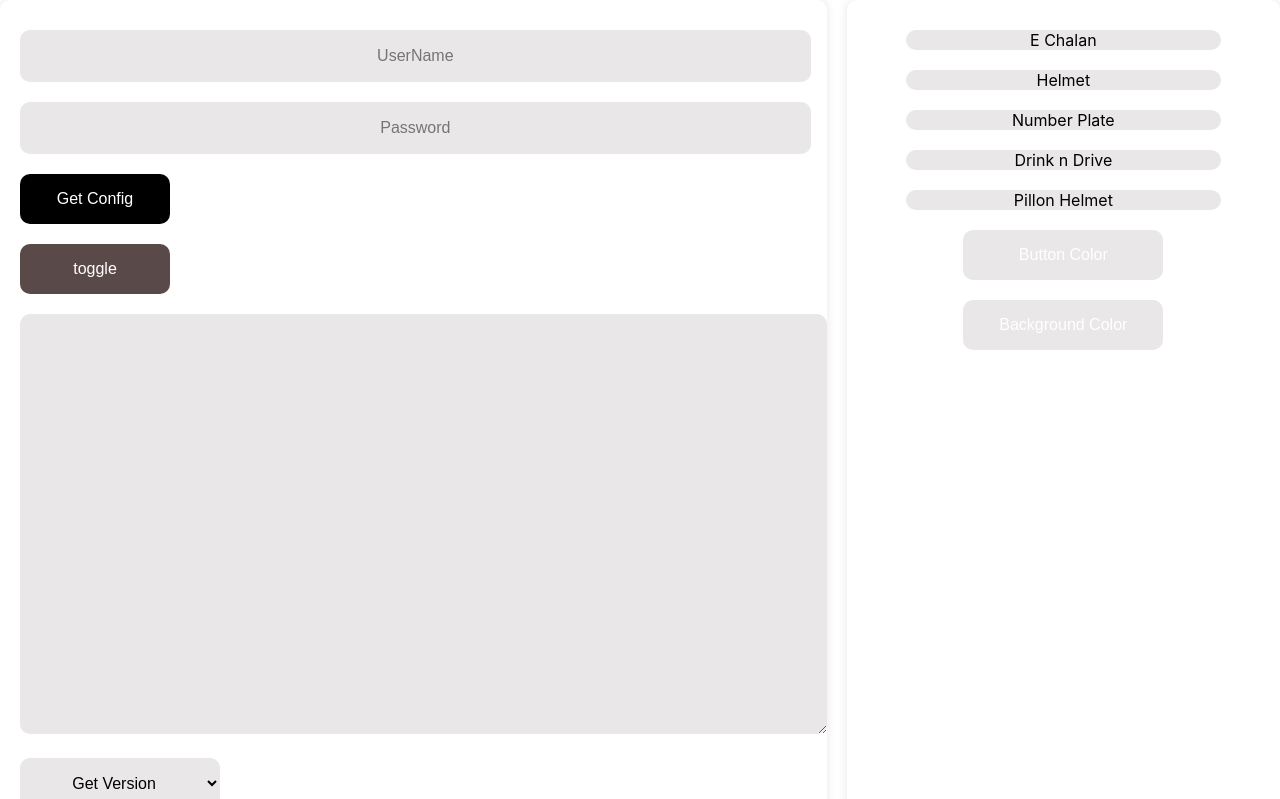
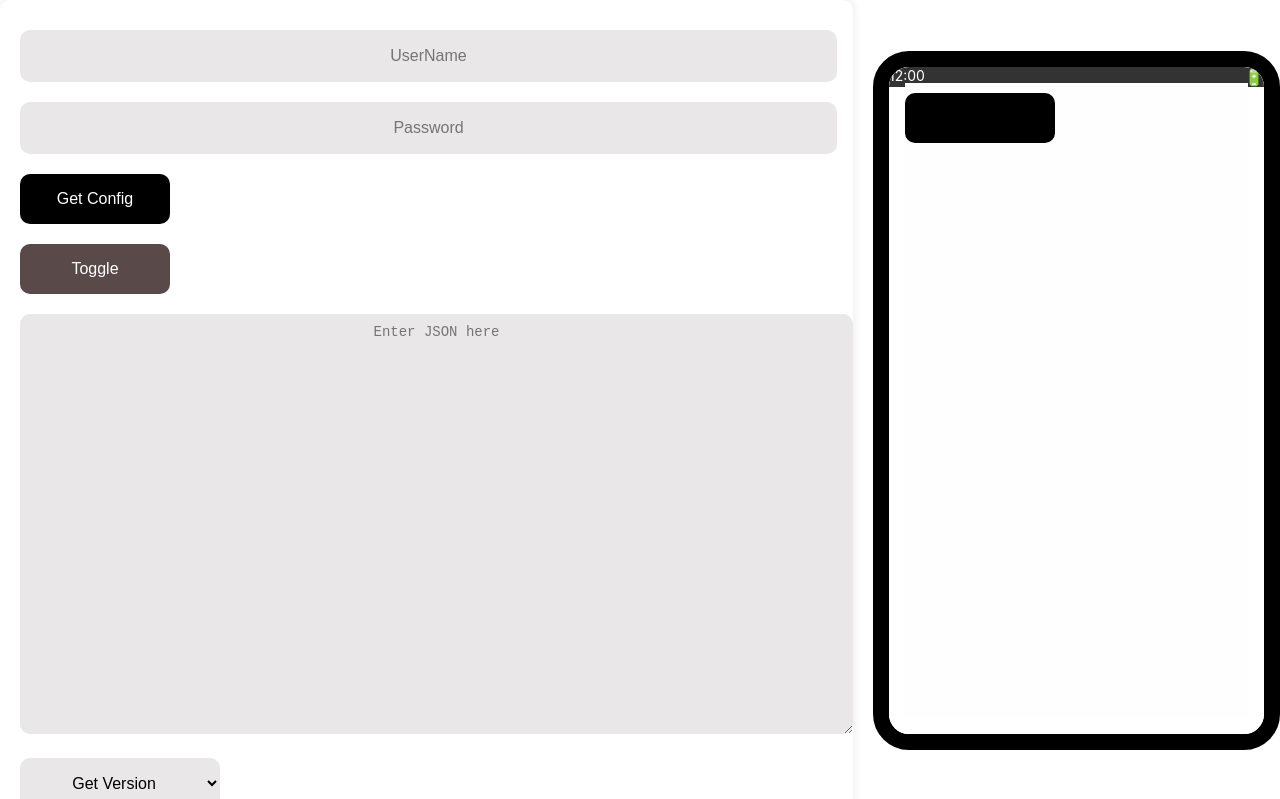
Before and after one commit to Amrock99/POSinator, a React (Create React App) app in the folder razorpay-pos/: page / in a window 1280 px wide. Shown: the top 799 px of the page. Built offline with nearby package versions, Linux system fonts and the light colour scheme.

Commit message:
last-commit

```diff
--- a/razorpay-pos/package.json
+++ b/razorpay-pos/package.json
@@ -3,6 +3,7 @@
   "version": "0.1.0",
   "private": true,
   "dependencies": {
+    "@novnc/novnc": "^1.5.0",
     "@testing-library/jest-dom": "^5.17.0",
     "@testing-library/react": "^13.4.0",
     "@testing-library/user-event": "^13.5.0",
--- a/razorpay-pos/src/App.css
+++ b/razorpay-pos/src/App.css
@@ -1,4 +1,118 @@
-///
+//code 1
+/* .body {
+  font-family: Arial, sans-serif;
+  background-color: #e7e4e4;
+  margin: 0;
+  padding: 20px;
+}
+
+.container {
+  display: flex;
+  justify-content: space-between;
+}
+
+.left-panel,
+.right-panel {
+  background-color: white;
+  padding: 20px;
+  border-radius: 10px;
+  box-shadow: 0 0 10px rgba(0, 0, 0, 0.1);
+}
+
+.left-panel {
+  flex: 2;
+  margin-right: 20px;
+}
+
+.right-panel {
+  flex: 1;
+  display: flex;
+  flex-direction: column;
+  align-items: center;
+}
+
+input[type="text"],
+input[type="password"],
+textarea {
+  width: 100%;
+  height: 50px;
+  margin: 10px 0;
+  background-color: #e9e7e7;
+  border: none;
+  border-radius: 10px;
+  text-align: center;
+  font-size: 16px;
+  color: black;
+}
+
+button {
+  width: 150px;
+  height: 50px;
+  margin: 10px 0;
+  background-color: black;
+  border: none;
+  border-radius: 10px;
+  text-align: center;
+  font-size: 16px;
+  color: white;
+  cursor: pointer;
+}
+
+.toggle-button {
+  background-color: #5a4949;
+  color: white;
+  padding: 10px 20px;
+  border: none;
+  border-radius: 10px;
+  cursor: pointer;
+}
+
+textarea {
+  width: 100%;
+  height: 400px;
+  background-color: #e9e7e7;
+  border-radius: 10px;
+  border: none;
+  padding: 10px;
+  font-size: 14px;
+  color: black;
+}
+
+.dropdown,
+.button-color,
+.background-color {
+  margin: 10px 0;
+  width: 200px;
+  height: 50px;
+  background-color: #e9e7e7;
+  border: none;
+  border-radius: 10px;
+  text-align: center;
+  font-size: 16px;
+}
+
+.right-panel .button {
+  width: 80%;
+  margin: 10px 0;
+  background-color: #e9e7e7;
+  border: none;
+  border-radius: 10px;
+  text-align: center;
+  font-size: 16px;
+  color: black;
+}
+
+.emulator {
+  flex: 1;
+  display: flex;
+  flex-direction: column;
+  align-items: center;
+  width: 100%;
+  height: 100vh;
+  background-color: #fff;
+  box-shadow: 0 0 10px rgba(0, 0, 0, 0.1);
+} */
+
 .body {
   font-family: Arial, sans-serif;
   background-color: #e7e4e4;
@@ -91,3 +205,93 @@ textarea {
   font-size: 16px;
   color: black;
 }
+
+.emulator {
+  flex: 1;
+  display: flex;
+  justify-content: center;
+  align-items: center;
+  height: 100vh;
+}
+
+.android-emulator {
+  position: relative;
+  width: 375px; /* Width of the emulator */
+  height: 667px; /* Height of the emulator */
+  background-color: #ffffff;
+  border: 16px solid #000;
+  border-radius: 36px;
+  box-shadow: 0 0 10px rgba(245, 244, 244, 0.1);
+  overflow: hidden;
+}
+
+.emulator-screen {
+  position: relative;
+  width: 100%;
+  height: 100%;
+  background-color: #fff;
+  display: flex;
+  flex-direction: column;
+  align-items: center;
+}
+
+.status-bar {
+  width: 100%;
+  height: 20px;
+  background-color: #333;
+  color: #fff;
+  display: flex;
+  justify-content: space-between;
+  padding: 0 10px;
+}
+
+.time {
+  font-size: 14px;
+}
+
+.battery {
+  font-size: 16px;
+}
+
+.app-container {
+  flex: 1;
+  width: 100%;
+  display: flex;
+  justify-content: center;
+  align-items: center;
+  flex-wrap: wrap;
+}
+
+.app-icon {
+  width: 50px;
+  height: 50px;
+  background-color: #444;
+  color: #fff;
+  margin: 10px;
+  border-radius: 10px;
+  display: flex;
+  justify-content: center;
+  align-items: center;
+  font-size: 24px;
+}
+
+.home-button {
+  width: 60px;
+  height: 60px;
+  background-color: #444;
+  border-radius: 50%;
+  margin: 20px 0;
+}
+
+.android-frame {
+  position: absolute;
+  top: 16px;
+  left: 16px;
+  right: 16px;
+  bottom: 16px;
+  background-color: #fffefe;
+}
+
+.android-frame-content {
+  position: center;
+}
--- a/razorpay-pos/src/components/Emulator.js
+++ b/razorpay-pos/src/components/Emulator.js
@@ -1,58 +1,105 @@
-// import React, { useState } from "react";
+// import React from "react";
 
-// const CodeEditor = ({ onRun }) => {
-//   const [code, setCode] = useState("// Write your code here");
-//   const [formattedCode, setFormattedCode] = useState("");
-
-//   const handleFormat = () => {
-//     let formatted = code;
-
-//     try {
-//       // Parse the JSON to remove escaped characters and then stringify it with indentation
-//       const parsedJson = JSON.parse(code);
-//       formatted = JSON.stringify(parsedJson, null, 2); // 2-space indentation
-//     } catch (error) {
-//       console.error("Error processing code:", error);
-//     }
-
-//     setFormattedCode(formatted);
-//   };
-
-//   const handleRun = () => {
-//     onRun(code);
-//   };
-
+// const Emulator = () => {
 //   return (
-//     <div className="code-editor">
-//       <h2>Code Editor</h2>
-//       <textarea
-//         value={code}
-//         onChange={(e) => setCode(e.target.value)}
-//         rows="10"
-//         cols="50"
-//       />
-//       <br />
-//       <button onClick={handleFormat}>Format Code</button>
-//       <button onClick={handleRun}>Run Code</button>
-//       <h3>Formatted Code Output:</h3>
-//       <pre className="formatted-output">{formattedCode}</pre>
+//     <div className="right-panel">
+//       <div className="button">E Chalan</div>
+//       <div className="button">Helmet</div>
+//       <div className="button">Number Plate</div>
+//       <div className="button">Drink n Drive</div>
+//       <div className="button">Pillon Helmet</div>
+//       <button className="button-color">Button Color</button>
+//       <button className="background-color">Background Color</button>
 //     </div>
 //   );
 // };
 
-// export default CodeEditor;
+// export default Emulator;
+
+//Code 2
+// import React from "react";
+
+// const Emulator = () => {
+//   return (
+//     <div className="emulator">
+//       <iframe
+//         title="Emulator"
+//         src="https://www.browserstack.com/app-live"
+//         width="100%"
+//         height="100%"
+//         style={{ border: "none" }}
+//       ></iframe>
+//     </div>
+//   );
+// };
+
+// export default Emulator;
+
+//code 3
+// import React from "react";
+
+// const Emulator = () => {
+//   return (
+//     <div className="emulator">
+//       <div className="emulator-screen">
+//         <div className="status-bar">
+//           <span className="time">12:00</span>
+//           <span className="battery">🔋</span>
+//         </div>
+//         <div className="app-container">
+//           <div className="app-icon">📱</div>
+//           <div className="app-icon">🌐</div>
+//           <div className="app-icon">📞</div>
+//           <div className="app-icon">📧</div>
+//         </div>
+//         <div className="home-button"></div>
+//       </div>
+//     </div>
+//   );
+// };
+
+// export default Emulator;
+
+//code 4
 import React from "react";
+
+const widgets = [
+  {
+    value: "Button 1",
+  },
+  {
+    value: "Button 2",
+  },
+  {
+    value: "Button 3",
+  },
+];
+
+const Button = (widgets) => {
+  return <button>{widgets.value}</button>;
+};
 
 const Emulator = () => {
   return (
-    <div className="right-panel">
-      <div className="button">E Chalan</div>
-      <div className="button">Helmet</div>
-      <div className="button">Number Plate</div>
-      <div className="button">Drink n Drive</div>
-      <div className="button">Pillon Helmet</div>
-      <button className="button-color">Button Color</button>
-      <button className="background-color">Background Color</button>
+    <div className="emulator">
+      <div className="android-emulator">
+        <div className="emulator-screen">
+          <div className="status-bar">
+            <span className="time">12:00</span>
+            <span className="battery">🔋</span>
+          </div>
+          <div className="app-container">
+            <div className="app-icon">📱</div>
+            <div className="app-icon">🌐</div>
+            <div className="app-icon">📞</div>
+            <div className="app-icon">📧</div>
+          </div>
+          <div className="home-button"></div>
+        </div>
+        <div className="android-frame">
+          <Button />
+        </div>
+      </div>
     </div>
   );
 };
--- a/razorpay-pos/src/components/LeftPanel.js
+++ b/razorpay-pos/src/components/LeftPanel.js
@@ -1,14 +1,33 @@
-import React from "react";
+import React, { useState } from "react";
 
 const LeftPanel = () => {
+  const [jsonInput, setJsonInput] = useState("");
+  const [formattedJson, setFormattedJson] = useState("");
+
+  const handleToggle = () => {
+    try {
+      const parsedJson = JSON.parse(jsonInput);
+      const beautifiedJson = JSON.stringify(parsedJson, null, 2); // Beautify JSON with 2 spaces indentation
+      setFormattedJson(beautifiedJson);
+    } catch (error) {
+      setFormattedJson("Invalid JSON");
+    }
+  };
+
   return (
     <div className="left-panel">
       <input type="text" placeholder="UserName" />
       <input type="password" placeholder="Password" />
       <button>Get Config</button>
       <div>
-        <button className="toggle-button">toggle</button>
-        <textarea></textarea>
+        <button className="toggle-button" onClick={handleToggle}>
+          Toggle
+        </button>
+        <textarea
+          value={jsonInput}
+          onChange={(e) => setJsonInput(e.target.value)}
+          placeholder="Enter JSON here"
+        />
       </div>
       <select className="dropdown">
         <option>Get Version</option>
@@ -17,8 +36,98 @@ const LeftPanel = () => {
       <input type="text" placeholder="Description" />
       <input type="text" placeholder="User" />
       <input type="password" placeholder="Password" />
+      <h3>Formatted JSON Output:</h3>
+      <textarea
+        value={formattedJson}
+        readOnly
+        placeholder="Formatted JSON will appear here"
+      />
     </div>
   );
 };
 
+// export default LeftPanel;
+
+//code 2
+// import React, { useState } from "react";
+
+// const LeftPanel = () => {
+//   const [formattedCode, setFormattedCode] = useState("");
+
+//   const handleToggle = () => {
+//     const json = {
+//       a: "a/b/c",
+//     };
+//     try {
+//       const formatted = JSON.stringify(json, null, 2).replace(/\\/g, "");
+//       setFormattedCode(formatted);
+//     } catch (error) {
+//       console.error("Invalid JSON", error);
+//     }
+//   };
+
+//   return (
+//     <div className="left-panel">
+//       <input type="text" placeholder="UserName" />
+//       <input type="password" placeholder="Password" />
+//       <button>Get Config</button>
+//       <div>
+//         <button className="toggle-button" onClick={handleToggle}>
+//           Toggle
+//         </button>
+//         <textarea value={formattedCode} readOnly></textarea>
+//       </div>
+//       <select className="dropdown">
+//         <option>Get Version</option>
+//       </select>
+//       <input type="text" placeholder="Name" />
+//       <input type="text" placeholder="Description" />
+//       <input type="text" placeholder="User" />
+//       <input type="password" placeholder="Password" />
+//     </div>
+//   );
+// };
+
+// export default LeftPanel;
+
+//code 3
+// import React, { useState } from "react";
+
+// const LeftPanel = () => {
+//   const [formattedCode, setFormattedCode] = useState("");
+
+//   const handleToggle = () => {
+//     const json = {
+//       a: "a/b/c",
+//     };
+//     try {
+//       const formatted = JSON.stringify(json, null, 2).replace(/\\/g, "");
+//       setFormattedCode(formatted);
+//     } catch (error) {
+//       console.error("Invalid JSON", error);
+//     }
+//   };
+
+//   return (
+//     <div className="left-panel">
+//       <input type="text" placeholder="UserName" />
+//       <input type="password" placeholder="Password" />
+//       <button>Get Config</button>
+//       <div>
+//         <button className="toggle-button" onClick={handleToggle}>
+//           Toggle
+//         </button>
+//         <textarea value={formattedCode} readOnly></textarea>
+//       </div>
+//       <select className="dropdown">
+//         <option>Get Version</option>
+//       </select>
+//       <input type="text" placeholder="Name" />
+//       <input type="text" placeholder="Description" />
+//       <input type="text" placeholder="User" />
+//       <input type="password" placeholder="Password" />
+//     </div>
+//   );
+// };
+
 export default LeftPanel;
--- a/razorpay-pos/src/temp.css
+++ b/razorpay-pos/src/temp.css
@@ -33,3 +33,108 @@ body {
   white-space: pre-wrap;
   word-wrap: break-word;
 }
+
+//second changes
+
+body {
+  font-family: Arial, sans-serif;
+  background-color: #e7e4e4;
+  margin: 0;
+  padding: 20px;
+}
+
+.container {
+  display: flex;
+  justify-content: space-between;
+}
+
+.left-panel,
+.right-panel {
+  background-color: white;
+  padding: 20px;
+  border-radius: 10px;
+  box-shadow: 0 0 10px rgba(0, 0, 0, 0.1);
+}
+
+.left-panel {
+  flex: 2;
+  margin-right: 20px;
+}
+
+.right-panel {
+  flex: 1;
+  display: flex;
+  flex-direction: column;
+  align-items: center;
+}
+
+input[type="text"],
+input[type="password"],
+textarea {
+  width: 100%;
+  height: 50px;
+  margin: 10px 0;
+  background-color: #e9e7e7;
+  border: none;
+  border-radius: 10px;
+  text-align: center;
+  font-size: 16px;
+  color: black;
+}
+
+button {
+  width: 150px;
+  height: 50px;
+  margin: 10px 0;
+  background-color: black;
+  border: none;
+  border-radius: 10px;
+  text-align: center;
+  font-size: 16px;
+  color: white;
+  cursor: pointer;
+}
+
+.toggle-button {
+  background-color: #5a4949;
+  color: white;
+  padding: 10px 20px;
+  border: none;
+  border-radius: 10px;
+  cursor: pointer;
+}
+
+textarea {
+  width: 100%;
+  height: 200px; /* Adjust height for both input and output text areas */
+  background-color: #e9e7e7;
+  border-radius: 10px;
+  border: none;
+  padding: 10px;
+  font-size: 14px;
+  color: black;
+}
+
+.dropdown,
+.button-color,
+.background-color {
+  margin: 10px 0;
+  width: 200px;
+  height: 50px;
+  background-color: #e9e7e7;
+  border: none;
+  border-radius: 10px;
+  text-align: center;
+  font-size: 16px;
+}
+
+.right-panel .button {
+  width: 80%;
+  margin: 10px 0;
+  background-color: #e9e7e7;
+  border: none;
+  border-radius: 10px;
+  text-align: center;
+  font-size: 16px;
+  color: black;
+}
```
Also changed, not shown: 1 other file (tests, documents, lock files or other folders).
